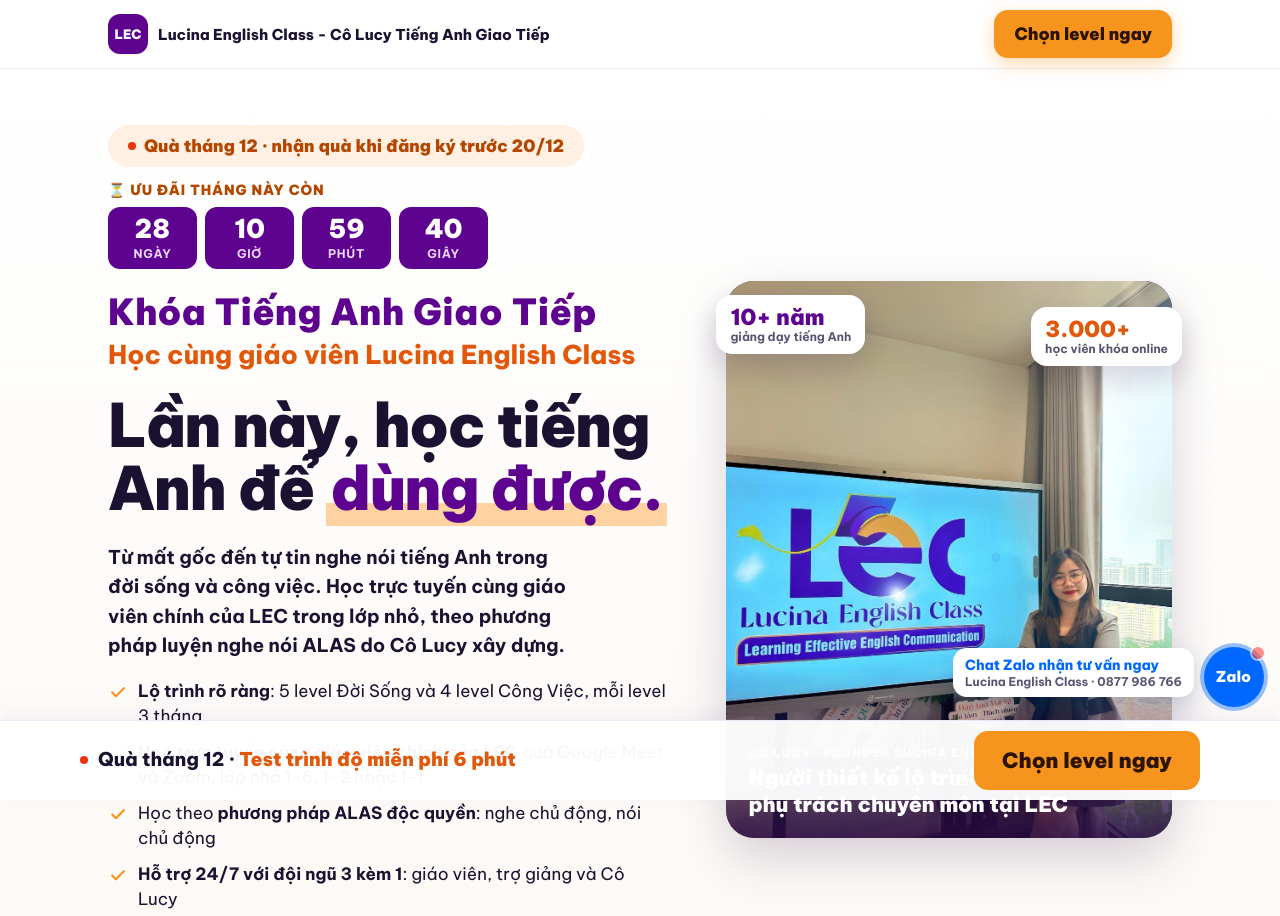
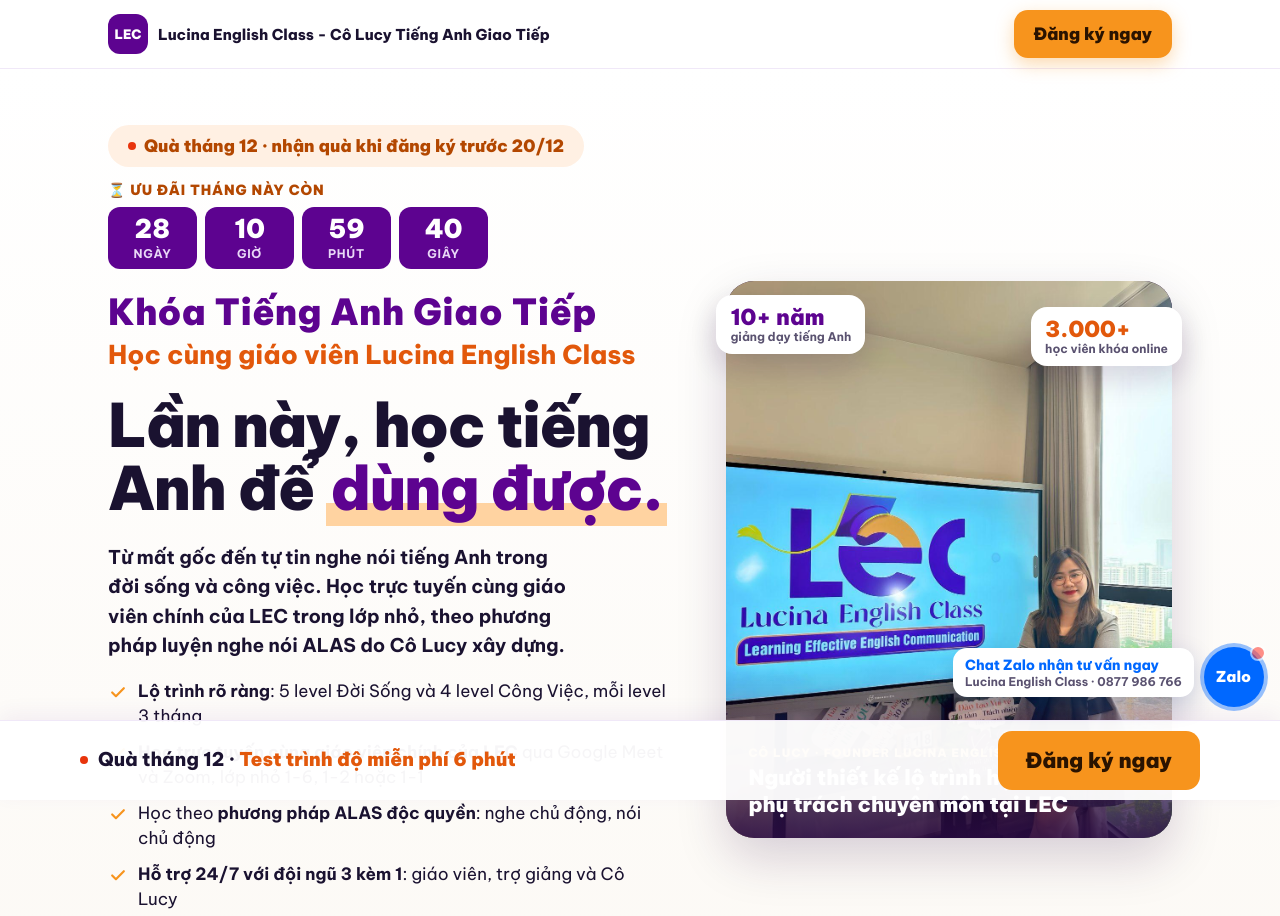
Before and after one commit to ntnnhung208-web/lec-dangkyhoc, a plain HTML site: page index.html in a window 1280 px wide. Shown: the top 916 px of the page. Drawn offline with Linux system fonts and the light colour scheme; no server answers.

Commit message:
Dangkyhoc: nút Đăng ký ngay (đầu trang + thanh dính) cuộn xuống form
Co-Authored-By: Claude Opus 5.5 <noreply@anthropic.com>
Claude-Session: https://claude.ai/code/session_01RKo3SUvW4gsP26n1NWjQyF

```diff
--- a/index.html
+++ b/index.html
@@ -148,6 +148,7 @@ window.fetch=function(u,o){try{var m=typeof u==='string'&&u.match(/^\/api\/lec\/
 .pn-note{font-size:13px;color:#6B6380;text-align:center;margin-top:10px}
 .promo-nov .pn-card>*{min-width:0}
 @media(max-width:860px){.promo-nov .pn-card{grid-template-columns:1fr;padding:26px 18px}.pn-ticket{padding:20px 16px}.pn-ticket:before,.pn-ticket:after{display:none}.pn-kicker{font-size:11.5px;letter-spacing:.04em}.pn-price{font-size:40px}.pn-code b{font-size:19px}}
+#lec-form{scroll-margin-top:96px}
 </style>
 </head>
 <body>
@@ -361,7 +362,7 @@ input:focus,select:focus{outline:3px solid #FFD3A1;border-color:#5D0390}
 <div style="flex:none;width:40px;height:40px;border-radius:12px;background:#5D0390;color:#FFFFFF;display:flex;align-items:center;justify-content:center;font-weight:900;font-size:13px">LEC</div>
 <div style="font-weight:800;font-size:15px;color:#1A1230;white-space:nowrap;overflow:hidden;text-overflow:ellipsis">Lucina English Class - Cô Lucy Tiếng Anh Giao Tiếp</div>
 </div>
-<a href="#chon-level" class="cta-top" style="flex:none;background:#F7941D;color:#2A1300;text-decoration:none;font-weight:900;font-size:17px;border-radius:14px;padding:13px 20px;box-shadow:0 6px 18px rgba(247,148,29,.35)">Chọn level ngay</a>
+<a href="#lec-form" class="cta-top" style="flex:none;background:#F7941D;color:#2A1300;text-decoration:none;font-weight:900;font-size:17px;border-radius:14px;padding:13px 20px;box-shadow:0 6px 18px rgba(247,148,29,.35)">Đăng ký ngay</a>
 </div>
 </header>
 
@@ -925,7 +926,7 @@ input:focus,select:focus{outline:3px solid #FFD3A1;border-color:#5D0390}
 <a class="zfab" href="https://zalo.me/0877986766" target="_blank" rel="noopener" aria-label="Chat Zalo với LEC để nhận tư vấn"><span class="zt">Chat Zalo nhận tư vấn ngay<small>Lucina English Class · 0877 986 766</small></span><span class="zc" style="position:relative"><span>Zalo</span><i class="zdot"></i></span></a>
 <div style="max-width:1120px;margin:0 auto;display:flex;align-items:center;gap:12px">
 <div style="flex:1;min-width:0;font-size:clamp(15px,1.8vw,19px);line-height:1.35;font-weight:800;color:#1A1230;display:flex;align-items:center;gap:10px"><span class="dot"></span><span class="stk-l">{{giftShort}} · <span class="od" style="font-weight:900;color:#E2580B">Test trình độ miễn phí 6 phút</span></span><span class="stk-s">{{giftShort}}<br><b style="color:#E2580B;font-weight:900">Test trình độ miễn phí</b></span></div>
-<a href="#chon-level" class="nudge stk-btn" style="flex:none;background:#F7941D;color:#2A1300;text-decoration:none;font-weight:900;font-size:clamp(18px,2vw,21px);border-radius:14px;padding:16px 28px;box-shadow:0 8px 22px rgba(247,148,29,.4)">Chọn level ngay</a>
+<a href="#lec-form" class="nudge stk-btn" style="flex:none;background:#F7941D;color:#2A1300;text-decoration:none;font-weight:900;font-size:clamp(18px,2vw,21px);border-radius:14px;padding:16px 28px;box-shadow:0 8px 22px rgba(247,148,29,.4)">Đăng ký ngay</a>
 </div>
 </div>
 
```
